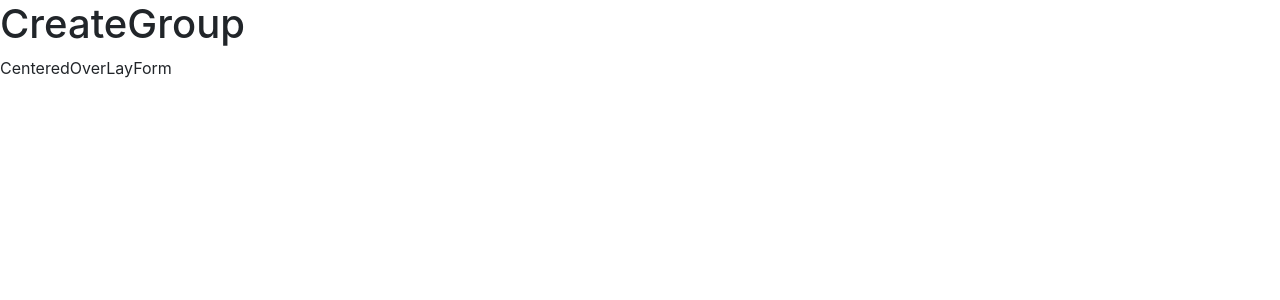
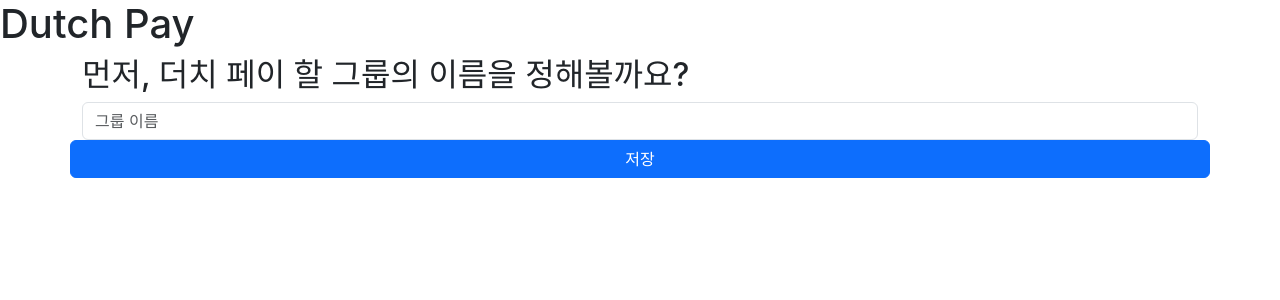
Before and after one commit to ABlued/dutchpay-service, a React (Create React App) app: page / in a window 1280 px wide. Shown: the top 300 px of the page. Built offline with nearby package versions, Linux system fonts and the light colour scheme.

Commit message:
feat : createGroup 구현

```diff
--- /dev/null
+++ b/jest-setup.js
@@ -0,0 +1 @@
+import "@testing-library/jest-dom";
--- a/jest.config.js
+++ b/jest.config.js
@@ -2,6 +2,7 @@
 const config = {
   verbose: true,
   testEnvironment: "jsdom",
+  setupFilesAfterEnv: ["<rootDir>/jest-setup.js"],
 };
 
 module.exports = config;
--- a/src/App.js
+++ b/src/App.js
@@ -3,15 +3,17 @@ import "./App.css";
 import CreateGroup from "./components/CreateGroup.tsx";
 import ExpenseMain from "./components/ExpenseMain.tsx";
 import AddMembers from "./components/AddMembers.tsx";
-
+import { RecoilRoot } from "recoil";
 function App() {
   return (
     <BrowserRouter>
-      <Routes>
-        <Route path='/' element={<CreateGroup />} />
-        <Route path='/members' element={<AddMembers />} />
-        <Route path='/expense' element={<ExpenseMain />} />
-      </Routes>
+      <RecoilRoot>
+        <Routes>
+          <Route path='/' element={<CreateGroup />} />
+          <Route path='/members' element={<AddMembers />} />
+          <Route path='/expense' element={<ExpenseMain />} />
+        </Routes>
+      </RecoilRoot>
     </BrowserRouter>
   );
 }
--- a/src/components/AddMembers.tsx
+++ b/src/components/AddMembers.tsx
@@ -4,7 +4,7 @@ import CenteredOverLayForm from "./CenteredOverLayForm.tsx";
 function AddMembers() {
   return (
     <div>
-      <h1>AddMembers</h1>
+      <h1>Dutch Pay</h1>
       <CenteredOverLayForm />
     </div>
   );
--- a/src/components/CreateGroup.tsx
+++ b/src/components/CreateGroup.tsx
@@ -1,11 +1,50 @@
-import React from "react";
-import CenteredOverLayForm from "./CenteredOverLayForm.tsx";
+import React, { useState } from "react";
+import { Button, Container, Form, Row } from "react-bootstrap";
+import { useRecoilState } from "recoil";
+import { groupNameState } from "../state/groupName.js";
 
 function CreateGroup() {
+  const [groupName, setGroupName] = useRecoilState(groupNameState);
+  const [validGroupName, setValidGroupName] = useState(false);
+  const [validated, setValidated] = useState(false);
+
+  const handleSubmit = (event: React.FormEvent<HTMLFormElement>) => {
+    event.preventDefault();
+    const form = event.currentTarget;
+    if (form.checkValidity()) {
+      setValidGroupName(true);
+    } else {
+      event.stopPropagation();
+    }
+    setValidated(true);
+  };
   return (
     <div>
-      <h1>CreateGroup</h1>
-      <CenteredOverLayForm />
+      <h1>Dutch Pay</h1>
+      <Container>
+        <Form noValidate validated={validated} onSubmit={handleSubmit}>
+          <Row>
+            <h2>먼저, 더치 페이 할 그룹의 이름을 정해볼까요?</h2>
+          </Row>
+          <Row>
+            <Form.Group controlId='validationGroupName'>
+              <Form.Control
+                type='text'
+                placeholder='그룹 이름'
+                required
+                onChange={(e) => setGroupName(e.target.value)}
+              />
+              <Form.Control.Feedback type='invalid' data-valid={validGroupName}>
+                그룹 이름을 입력해주세요.
+              </Form.Control.Feedback>
+            </Form.Group>
+          </Row>
+          <Row>
+            <Button type='submit'>저장</Button>
+          </Row>
+        </Form>
+      </Container>
+      {/* <CenteredOverLayForm /> */}
     </div>
   );
 }
--- /dev/null
+++ b/src/state/groupName.ts
@@ -0,0 +1,6 @@
+import { atom } from "recoil";
+
+export const groupNameState = atom<string>({
+  key: "groupNameState",
+  default: undefined,
+});
```
Also changed, not shown: package.json (+7 -6 lines), 2 other files (tests, documents, lock files or other folders).
